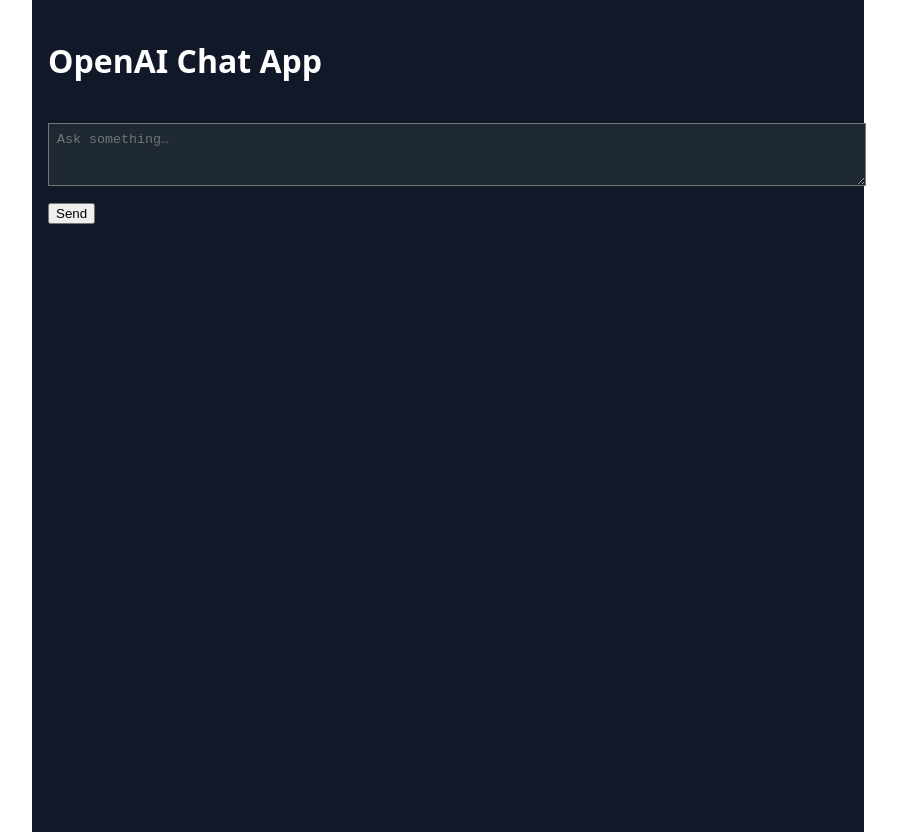
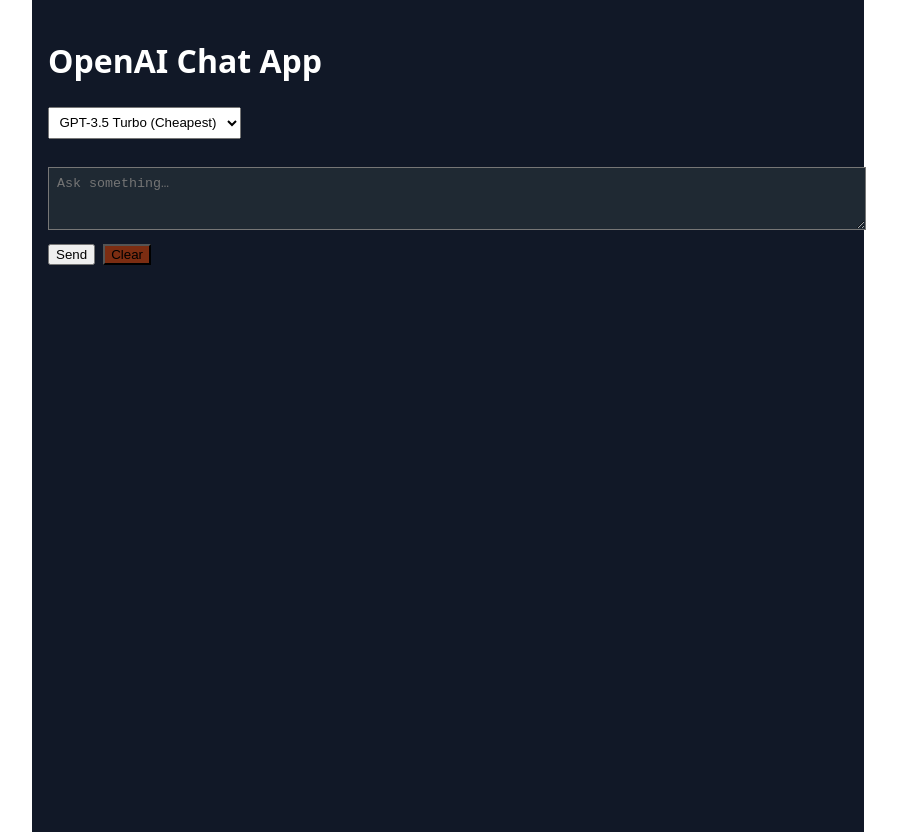
Before and after one commit to Moskilandia/gemini-text-app, a React (Vite) app: page / in a window 1280 px wide. Shown: the whole page, without its empty margins (192-1089 px from the left). Built offline with nearby package versions, Linux system fonts and the light colour scheme.

Commit message:
Add model selection and chat persistence

```diff
--- a/src/App.tsx
+++ b/src/App.tsx
@@ -5,32 +5,49 @@
   content: string;
 };
 
+const STORAGE_KEY = "openai-chat-history";
+const MODEL_KEY = "openai-chat-model";
+
 export default function App() {
   const [messages, setMessages] = useState<Message[]>([]);
   const [input, setInput] = useState("");
   const [streaming, setStreaming] = useState(false);
+  const [model, setModel] = useState("gpt-3.5-turbo");
+
   const bottomRef = useRef<HTMLDivElement>(null);
 
+  // Load saved chat + model
   useEffect(() => {
+    const savedChat = localStorage.getItem(STORAGE_KEY);
+    const savedModel = localStorage.getItem(MODEL_KEY);
+
+    if (savedChat) setMessages(JSON.parse(savedChat));
+    if (savedModel) setModel(savedModel);
+  }, []);
+
+  // Persist chat + model
+  useEffect(() => {
+    localStorage.setItem(STORAGE_KEY, JSON.stringify(messages));
+    localStorage.setItem(MODEL_KEY, model);
     bottomRef.current?.scrollIntoView({ behavior: "smooth" });
-  }, [messages]);
+  }, [messages, model]);
 
   async function sendMessage() {
     if (!input.trim() || streaming) return;
 
     const userMessage: Message = { role: "user", content: input };
-    setMessages((m) => [...m, userMessage]);
+    const assistantMessage: Message = { role: "assistant", content: "" };
+
+    setMessages((prev) => [...prev, userMessage, assistantMessage]);
     setInput("");
     setStreaming(true);
-
-    const assistantMessage: Message = { role: "assistant", content: "" };
-    setMessages((m) => [...m, assistantMessage]);
 
     const res = await fetch("/api/chat", {
       method: "POST",
       headers: { "Content-Type": "application/json" },
       body: JSON.stringify({
         messages: [...messages, userMessage],
+        model,
       }),
     });
 
@@ -53,8 +70,7 @@
             const updated = [...prev];
             updated[updated.length - 1] = {
               role: "assistant",
-              content:
-                updated[updated.length - 1].content + token,
+              content: updated[updated.length - 1].content + token,
             };
             return updated;
           });
@@ -65,9 +81,26 @@
     setStreaming(false);
   }
 
+  function clearChat() {
+    localStorage.removeItem(STORAGE_KEY);
+    setMessages([]);
+  }
+
   return (
     <div style={styles.container}>
       <h1>OpenAI Chat App</h1>
+
+      {/* Model selector */}
+      <select
+        value={model}
+        onChange={(e) => setModel(e.target.value)}
+        style={styles.select}
+      >
+        <option value="gpt-3.5-turbo">GPT-3.5 Turbo (Cheapest)</option>
+        <option value="gpt-4o-mini">GPT-4o Mini</option>
+        <option value="gpt-4o">GPT-4o (Paid)</option>
+        <option value="gpt-4">GPT-4 (Paid)</option>
+      </select>
 
       <div style={styles.chat}>
         {messages.map((m, i) => (
@@ -83,7 +116,7 @@
           >
             {m.content}
             {streaming && i === messages.length - 1 && (
-              <span className="cursor">▍</span>
+              <span> ▍</span>
             )}
           </div>
         ))}
@@ -98,9 +131,15 @@
         style={styles.input}
       />
 
-      <button onClick={sendMessage} disabled={streaming}>
-        {streaming ? "Thinking…" : "Send"}
-      </button>
+      <div style={{ display: "flex", gap: "0.5rem" }}>
+        <button onClick={sendMessage} disabled={streaming}>
+          {streaming ? "Thinking…" : "Send"}
+        </button>
+
+        <button onClick={clearChat} style={{ background: "#7c2d12" }}>
+          Clear
+        </button>
+      </div>
     </div>
   );
 }
@@ -133,4 +172,8 @@
     background: "#1f2933",
     color: "white",
   },
+  select: {
+    marginBottom: "0.75rem",
+    padding: "0.4rem",
+  },
 };
```
